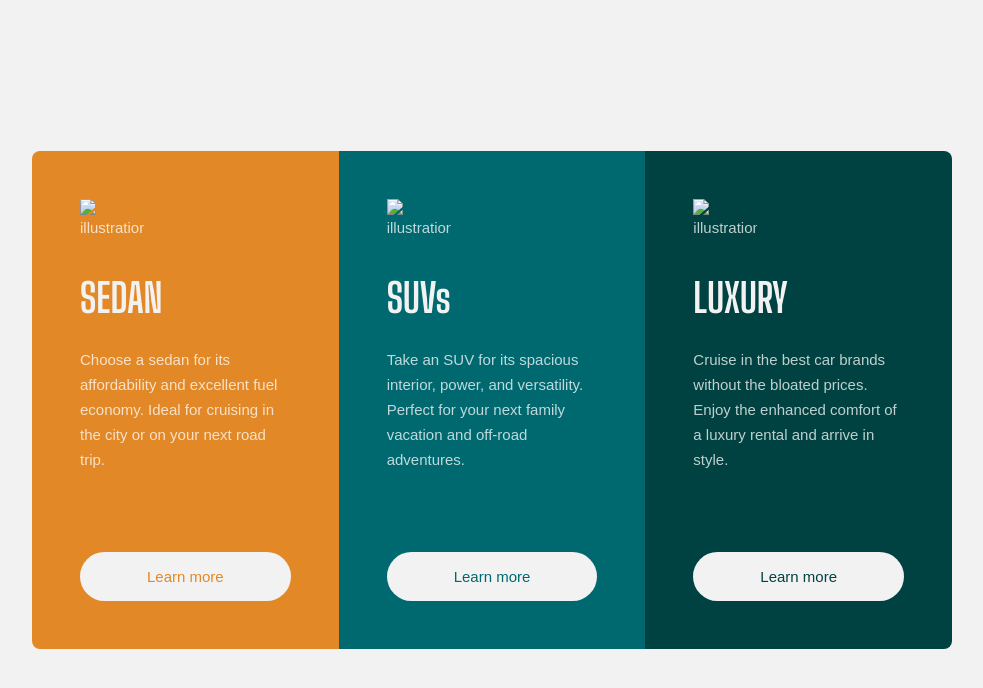
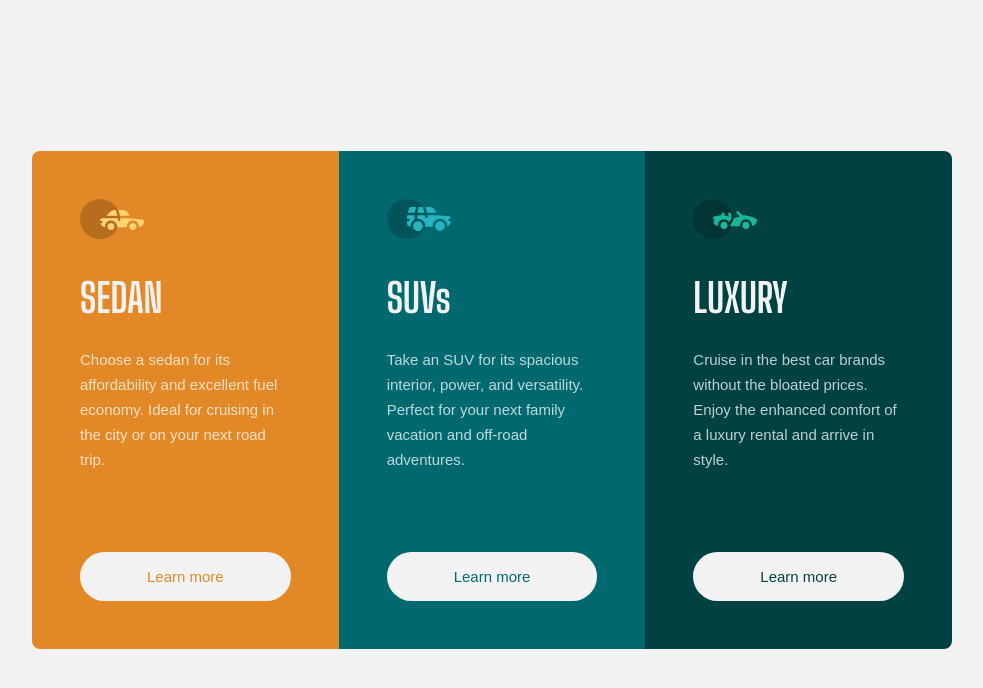
Before and after one commit to syed73a/3-column-preview-card-component, a plain HTML site: page index.html in a window 1280 px wide. Shown: the whole page, without its empty margins (148-1131 px from the left). Drawn offline with Linux system fonts and the light colour scheme; the site is published under a folder, as on GitHub Pages, so addresses that start at the root find nothing.

Commit message:
Update index.html

```diff
--- a/index.html
+++ b/index.html
@@ -15,14 +15,14 @@
 <body>
   <main class="grid">
     <div class="col left-col">
-      <img src="/images/icon-sedans.svg" alt="illustration of sedan " class="left-col__image">
+      <img src="images/icon-sedans.svg" alt="" class="left-col__image">
       <h2 class="left-col__title">Sedan</h2>
       <p class="left-col__text">Choose a sedan for its affordability and excellent fuel economy. Ideal for cruising in the city
         or on your next road trip.</p>
       <a href="#" class="btn left-col__btn">Learn more </a>
     </div>
     <div class="col middle-col">
-      <img src="/images/icon-suvs.svg" alt="illustration of SUV " class="middle-col__image">
+      <img src="images/icon-suvs.svg" alt=" " class="middle-col__image">
       <h2 class="middle-col__title"> SUVs</h2>
       <p class="middle-col__text">Take an SUV for its spacious interior, power, and versatility. Perfect for your next family vacation
         and off-road adventures.
@@ -30,7 +30,7 @@
       <a href="#" class="btn middle-col__btn">Learn more </a>
     </div>
     <div class="col right-col">
-      <img src="/images/icon-luxury.svg" alt="illustration of sports car " class="right-col__image">
+      <img src="images/icon-luxury.svg" alt="" class="right-col__image">
       <h2 class="right-col__title">Luxury</h2>
       <p class="right-col__text">Cruise in the best car brands without the bloated prices. Enjoy the enhanced comfort of a luxury
         rental and arrive in style.</p>
```
